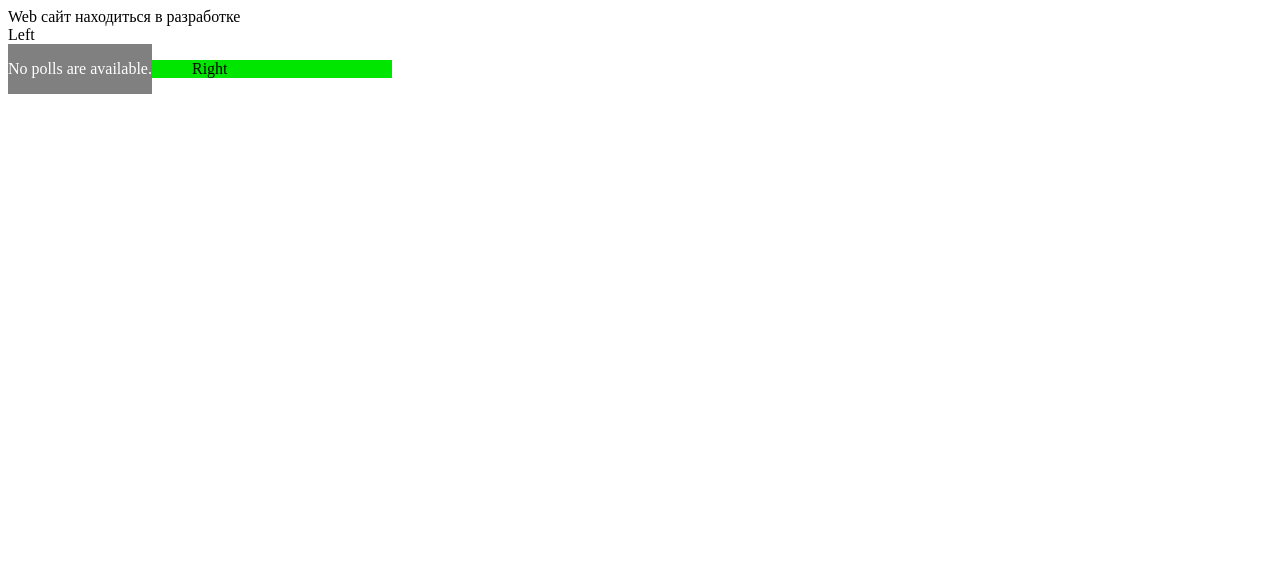
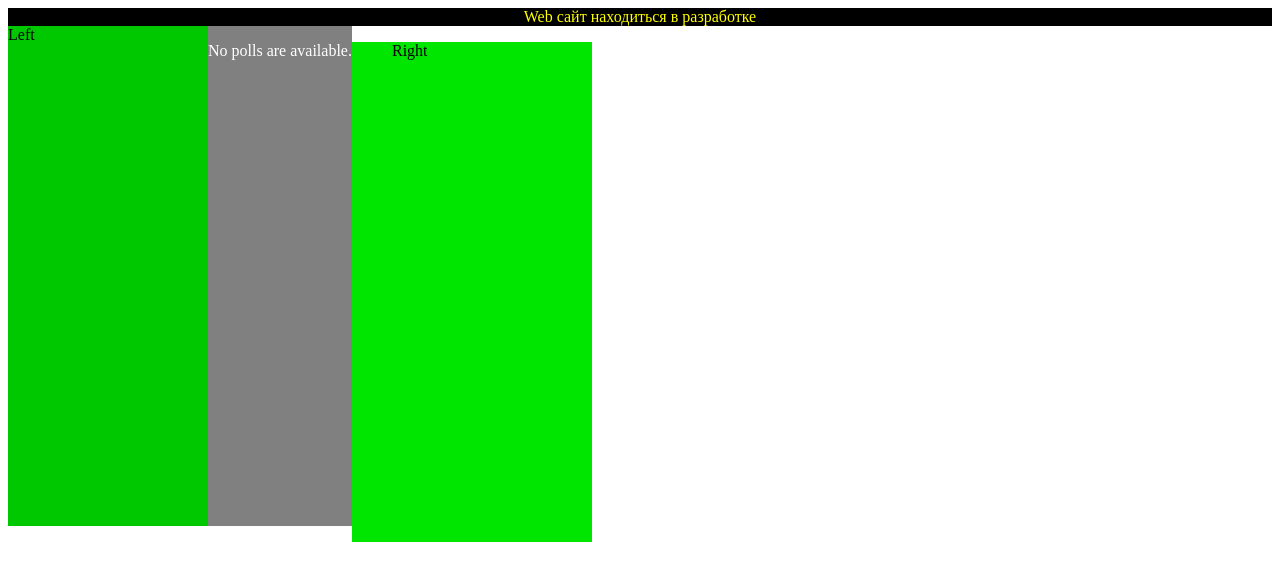
Before and after one commit to DmitryLNG/lang, a Django app: template polls/templates/polls/index.html in a window 1280 px wide. Shown: the top 581 px of the page. Run offline with Django 3.2, Linux system fonts and the light colour scheme; the template is opened without the code that fills it, so the values that code supplies are empty.

Commit message:
django desine

```diff
--- a/polls/static/polls/style.css
+++ b/polls/static/polls/style.css
@@ -9,17 +9,20 @@ li a {
 }
 .left1 {
 	width: 200px;
+	height: 500px;
 	float: left;
 	background: rgb(0,200,0);
 }
 .center1 {
 	background: grey;
+	height: 500px;
 	color: white;
 	float: left;
 }
 
 .right1 {
 	width: 200px;
+	height: 500px;
 	float: left;
 	background: rgb(0,230,0);
 }
--- a/polls/templates/polls/index.html
+++ b/polls/templates/polls/index.html
@@ -1,8 +1,8 @@
 {% load staticfiles %}
 
 <link rel="stylesheet" type="text/css" href="{% static 'polls/style.css' %}" />
-<div class="" ="header1"> Web сайт находиться в разработке</div>
-<div class="" ="left1"> Left </div>
+<div class="header1"> Web сайт находиться в разработке</div>
+<div class="left1"> Left </div>
 <div class="center1">
 {% if latest_question_list %}
     <ul>
```
